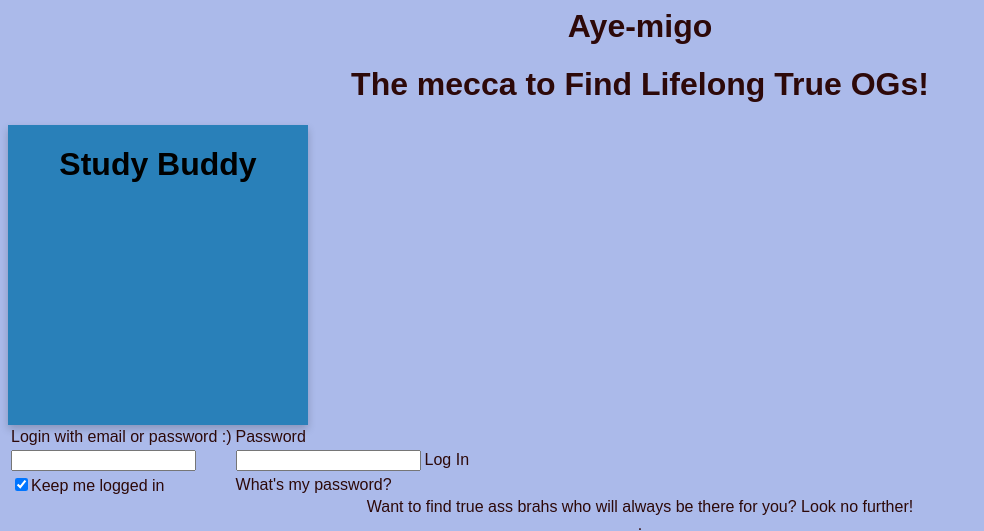
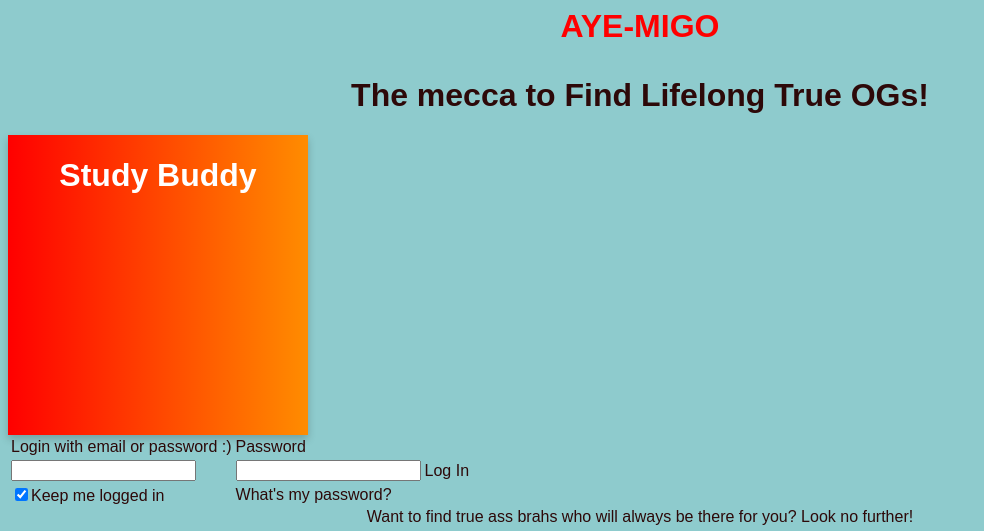
Before and after one commit to realassnerdclaire/Aye-amigo, a plain HTML site: page index.html in a window 1280 px wide. Shown: the top 531 px of the page, without its empty margins (0-984 px from the left). Drawn offline with Linux system fonts and the light colour scheme; grey boxes are pictures that could not be loaded; a web font is replaced by a local one.

Commit message:
Update index.html

```diff
--- a/index.html
+++ b/index.html
@@ -1,9 +1,8 @@
 <link href='https://fonts.gstatic.com/s/opensans/v18/mem8YaGs126MiZpBA-UFWJ0bf8pkAp6a.woff2' rel='stylesheet' type='text/css'>
-
 
 <style>
     body {
-        background-color: #ABBAEA;
+        background-color: #8ECBCD;
         font-family: Arial, Helvetica, sans-serif;
     }
 
@@ -38,19 +37,20 @@
     }
 
     .flip-card-front {
-        background-color: #2980b9;
-        color: black;
+        background-image: linear-gradient(to right, red , darkorange);
+        color: white;
     }
 
     .flip-card-back {
-        background-color: #2980b9;
+        background-image: linear-gradient(to right, rebeccapurple , darkblue);
         color: white;
         transform: rotateY(180deg);
     }
 </style>
 
 <body>
-<h1> Aye-migo </h1>
+<h1><p style="color:rgb(255,0,0);">AYE-MIGO</p></h1>
+</body>
 </body>
 
 <h1 class="logowrapper">The mecca to Find Lifelong True OGs!</h1>
```
